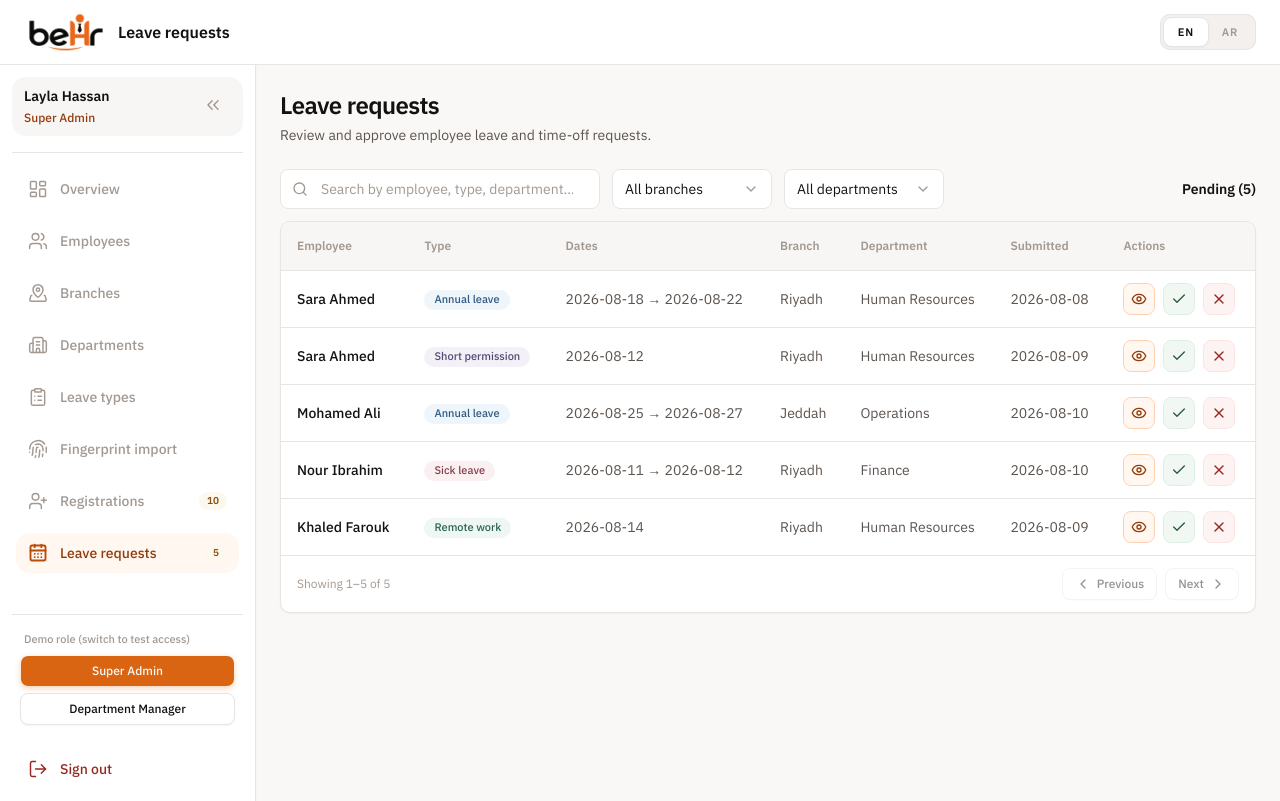
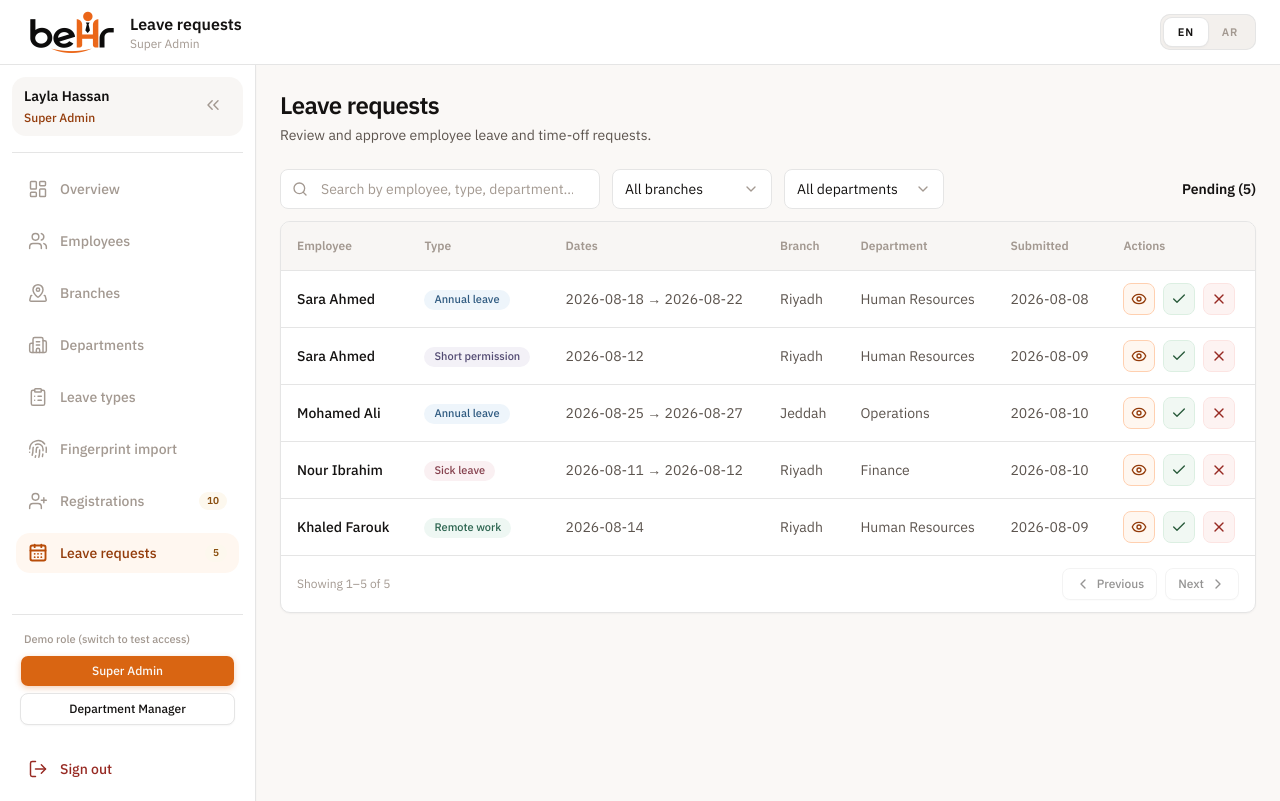
Before and after one commit to AhmedAdel700/HR-System, a Next.js app: page /en/admin-dashboard/leave-requests in a window 1280 px wide. Built offline with nearby package versions, Linux system fonts and the light colour scheme.

Commit message:
added the logo

```diff
--- a/components/admin/AdminShell.tsx
+++ b/components/admin/AdminShell.tsx
@@ -1,6 +1,7 @@
 "use client";
 
 import type { ReactNode } from "react";
+import { useSyncExternalStore } from "react";
 import { useTranslations } from "next-intl";
 import { Menu } from "lucide-react";
 import { usePathname } from "@/i18n/navigation";
@@ -13,6 +14,10 @@ import {
   useAdminMobileNav,
 } from "@/lib/admin/adminMobileNav";
 import { getAdminPageTitleKey } from "@/lib/admin/adminNav";
+import {
+  getAdminSessionSnapshot,
+  subscribeAdminSession,
+} from "@/lib/admin/adminSessionStore";
 import { cn } from "@/lib/utils";
 
 function AdminShellHeader(): React.ReactElement {
@@ -21,15 +26,23 @@ function AdminShellHeader(): React.ReactElement {
   const pageKey = getAdminPageTitleKey(pathname);
   const { setOpen } = useAdminMobileNav();
 
+  useSyncExternalStore(subscribeAdminSession, getAdminSessionSnapshot, getAdminSessionSnapshot);
+  const admin = getAdminSessionSnapshot();
+  const roleLabel =
+    admin.role === "super_admin"
+      ? t("roles.superAdmin")
+      : t("roles.departmentManager");
+
   return (
     <header className="sticky top-0 z-40 border-b border-border bg-surface">
       <div className="flex h-16 items-center justify-between gap-3 px-4 lg:px-6">
         <div className="inline-flex min-w-0 items-center gap-2.5">
-          <BrandLogo size="lg" />
+          <BrandLogo size="header" />
           <div className="min-w-0">
             <p className="truncate text-sm font-semibold text-ink lg:text-base">
               {t(`nav.${pageKey}`)}
             </p>
+            <p className="truncate text-[11px] text-text-muted lg:text-xs">{roleLabel}</p>
           </div>
         </div>
         <div className="flex shrink-0 items-center gap-2">
--- a/components/employee/EmployeeShell.tsx
+++ b/components/employee/EmployeeShell.tsx
@@ -30,9 +30,10 @@ export function EmployeeShell({
       <header className="sticky top-0 z-30 border-b border-border bg-surface/95 backdrop-blur-md">
         <div className="mx-auto flex h-14 max-w-lg items-center justify-between gap-3 px-4 lg:max-w-5xl">
           <div className="inline-flex min-w-0 items-center gap-2.5">
-            <BrandLogo size="md" />
+            <BrandLogo size="lg" />
             <div className="min-w-0">
               <p className="truncate text-sm font-semibold text-ink">{title}</p>
+              <p className="truncate text-[11px] text-text-muted">{t("roles.employee")}</p>
             </div>
           </div>
           <LocaleSwitcher tone="light" className="shrink-0" />
--- a/components/shared/BrandLogo.tsx
+++ b/components/shared/BrandLogo.tsx
@@ -4,7 +4,7 @@ import { cn } from "@/lib/utils";
 
 const LOGO_SRC = "/logo.png";
 
-type BrandLogoSize = "xs" | "sm" | "md" | "lg" | "xl";
+type BrandLogoSize = "xs" | "sm" | "md" | "lg" | "header" | "xl";
 
 const sizeMap: Record<
   BrandLogoSize,
@@ -14,6 +14,7 @@ const sizeMap: Record<
   sm: { width: 112, height: 42, className: "h-10 w-auto" },
   md: { width: 128, height: 48, className: "h-11 w-auto" },
   lg: { width: 168, height: 64, className: "h-14 w-auto" },
+  header: { width: 184, height: 70, className: "h-16 w-auto" },
   xl: { width: 240, height: 92, className: "h-[5.5rem] w-auto sm:h-24" },
 };
 
--- a/messages/ar/employee.json
+++ b/messages/ar/employee.json
@@ -6,6 +6,9 @@
     "profile": "حسابي"
   },
   "brand": "بي إتش آر",
+  "roles": {
+    "employee": "موظف"
+  },
   "home": {
     "greeting": "مرحباً",
     "subtitle": "نظرة سريعة على يومك.",
--- a/messages/en/employee.json
+++ b/messages/en/employee.json
@@ -6,6 +6,9 @@
     "profile": "Profile"
   },
   "brand": "BeHR",
+  "roles": {
+    "employee": "Employee"
+  },
   "home": {
     "greeting": "Hello",
     "subtitle": "Here’s your day at a glance.",
```
